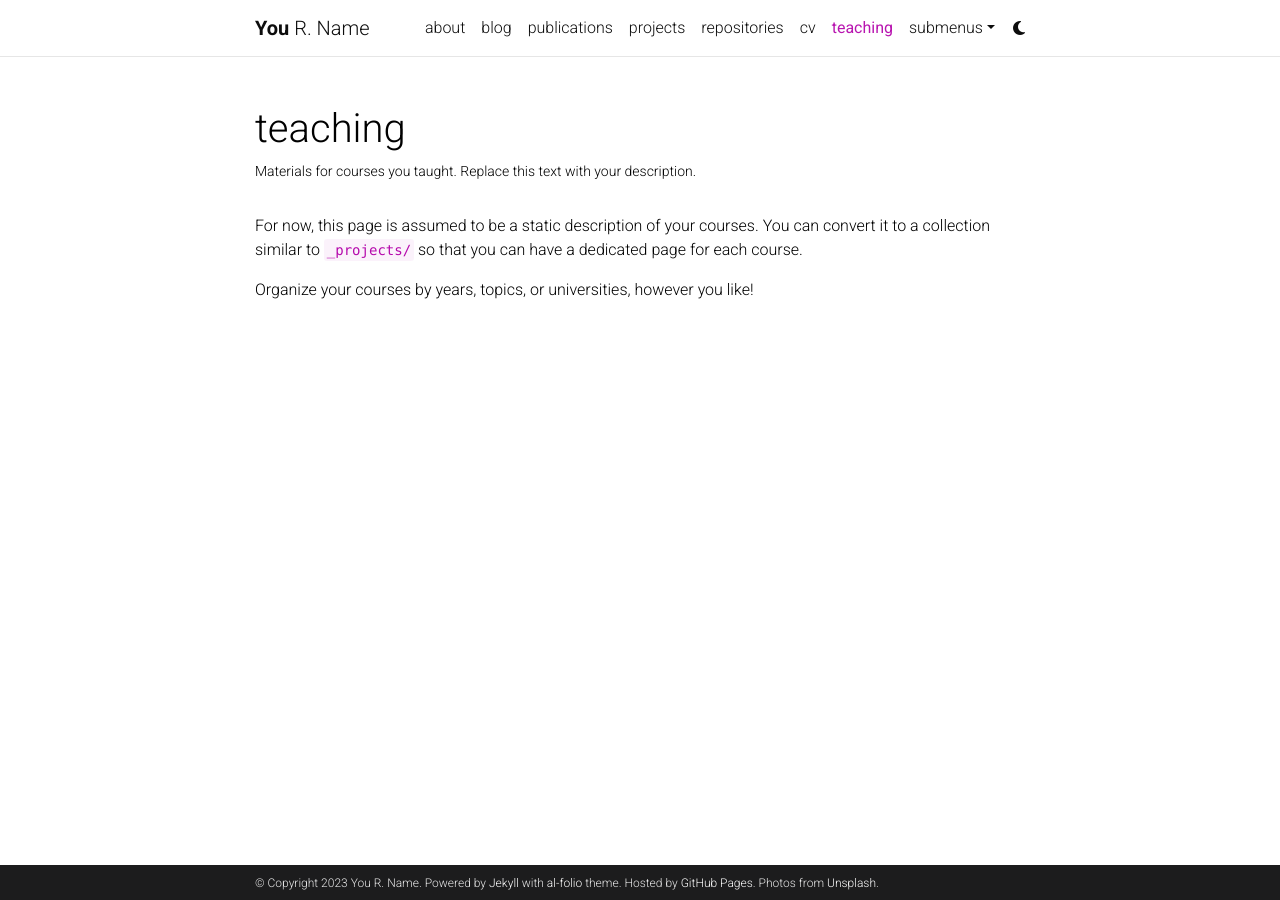
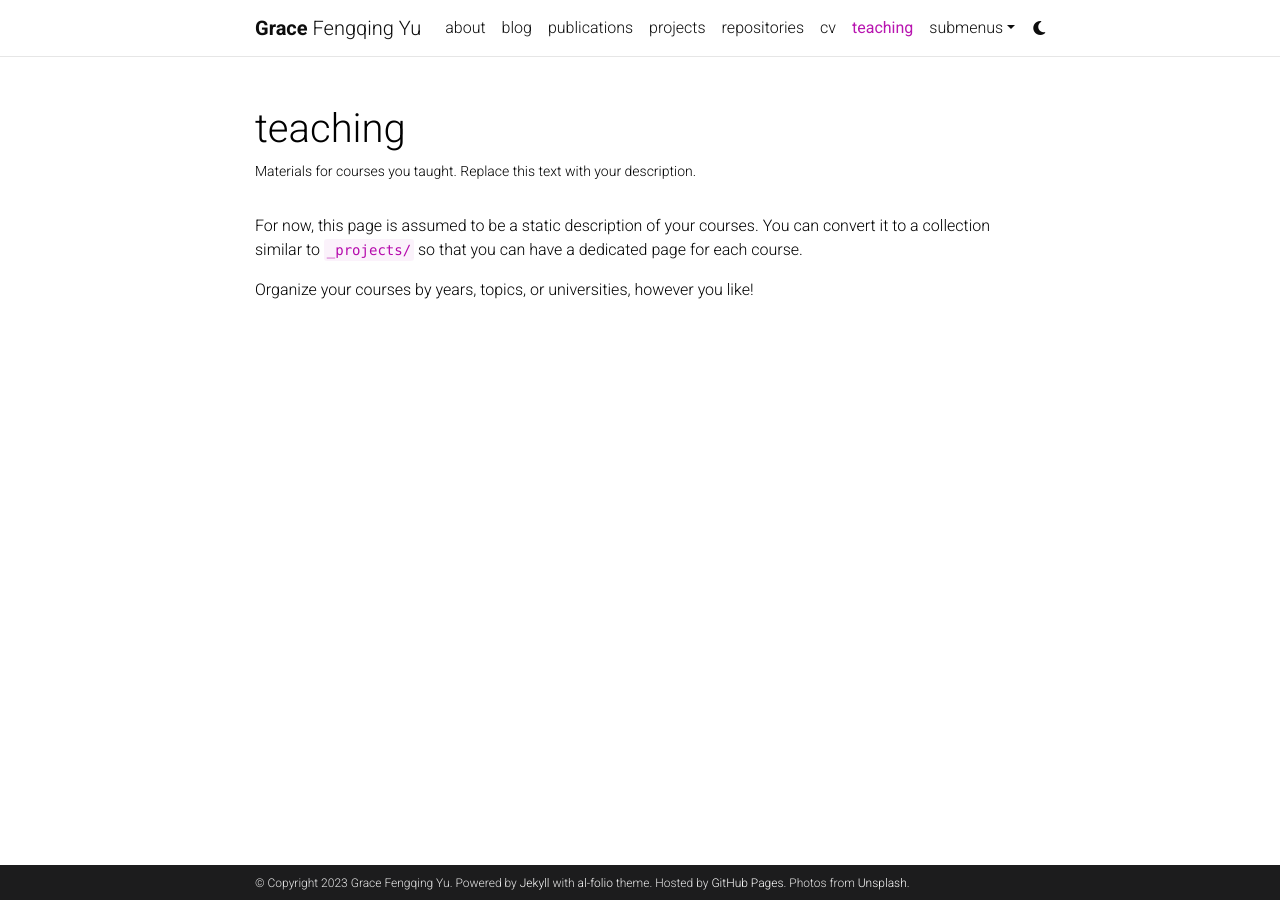
Before and after one commit to jessicayanwang/jessicayanwang.github.io, a Jekyll site: the page built from _pages/teaching.md, in a window 1280 px wide. Built offline with Jekyll 4.4.1, drawn with Linux system fonts in a browser that asks for light colours; comment, search, counter and statistics services are not loaded; a style sheet for code colours, icons or effects is not loaded.

Commit message:
updated config

```diff
--- a/_config.yml
+++ b/_config.yml
@@ -3,23 +3,23 @@
 # -----------------------------------------------------------------------------
 
 title: blank # the website title (if blank, full name will be used instead)
-first_name: You
-middle_name: R.
-last_name: Name
-email: you@example.com
+first_name: Grace
+middle_name: Fengqing
+last_name: Yu
+email: gracefengqing.yu@mail.utoronto.ca
 description: > # the ">" symbol means to ignore newlines until "footer_text:"
   A simple, whitespace theme for academics. Based on [*folio](https://github.com/bogoli/-folio) design.
 footer_text: >
   Powered by <a href="https://jekyllrb.com/" target="_blank">Jekyll</a> with <a href="https://github.com/alshedivat/al-folio">al-folio</a> theme.
   Hosted by <a href="https://pages.github.com/" target="_blank">GitHub Pages</a>.
   Photos from <a href="https://unsplash.com" target="_blank">Unsplash</a>.
-keywords: jekyll, jekyll-theme, academic-website, portfolio-website  # add your own keywords or leave empty
+keywords: academic-website, portfolio-website  # add your own keywords or leave empty
 
 lang: en # the language of your site (for example: en, fr, cn, ru, etc.)
 icon: ⚛️  # the emoji used as the favicon (alternatively, provide image name in /assets/img/)
 
 url: https://github.com/grace-fengqing-yu/grace-fengqing-yu.github.io.git # the base hostname & protocol for your site
-baseurl: /grace-fengqing-yu/ # the subpath of your site, e.g. /blog/
+baseurl: /grace-fengqing-yu # the subpath of your site, e.g. /blog/
 last_updated: false # set to true if you want to display last updated in the footer
 impressum_path:  # set to path to include impressum link in the footer, use the same path as permalink in a page, helps to conform with EU GDPR
 
```
